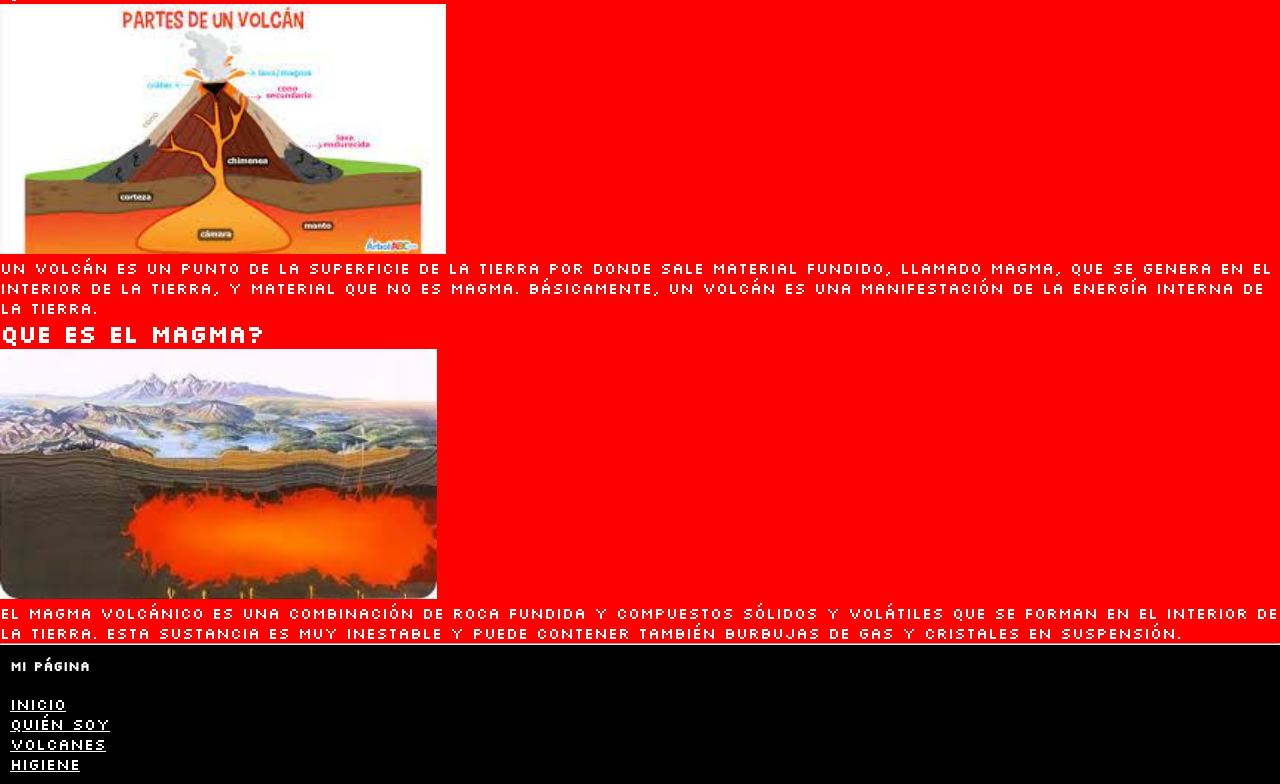
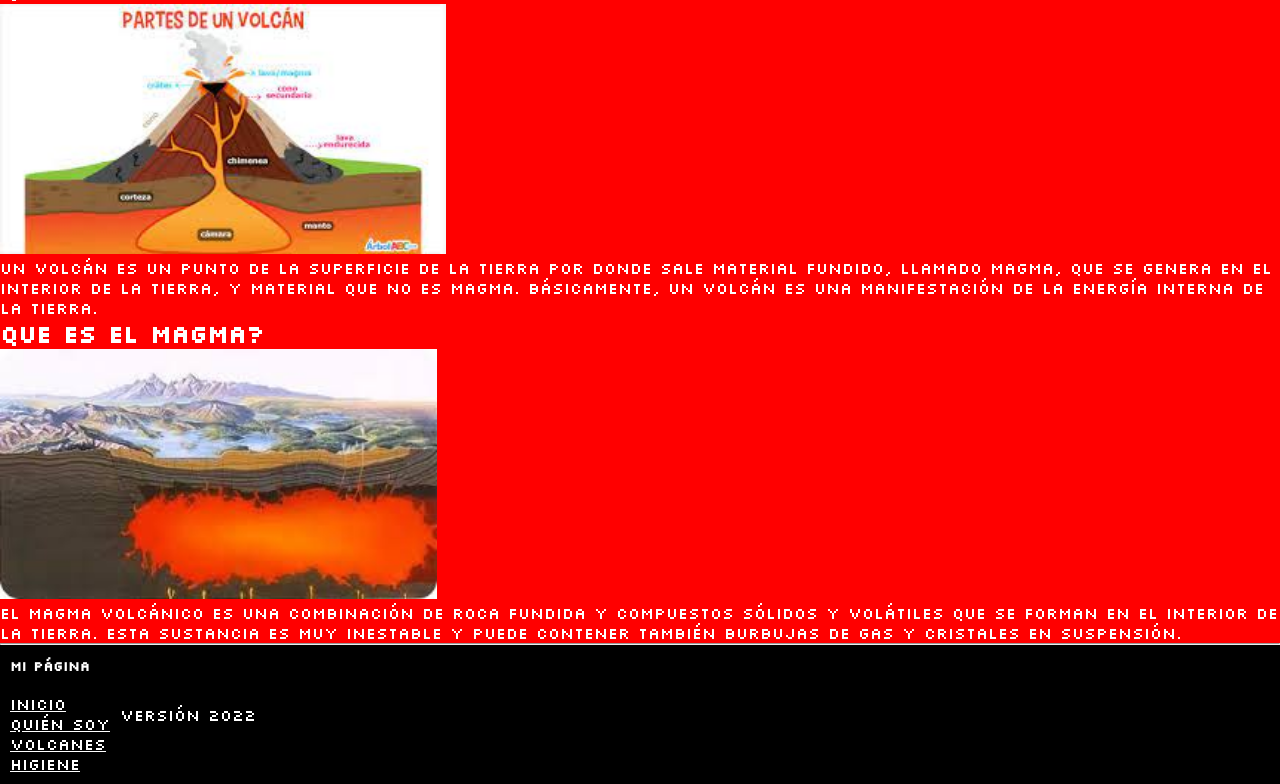
Before and after one commit to maro9183/Toto, a plain HTML site: page Index.html in a window 1280 px wide. Shown: the part 80-864 px from the top of the page. Drawn offline with Linux system fonts and the light colour scheme; a web font is replaced by a local one.

Commit message:
Version 2022

```diff
--- a/Index.html
+++ b/Index.html
@@ -79,7 +79,7 @@
               <li><a href="Higiene.html">Higiene</a></li>
          </ul>
             <br>
-            <br>
+            <p>Versión 2022</p>
 
 
         </footer>
```
